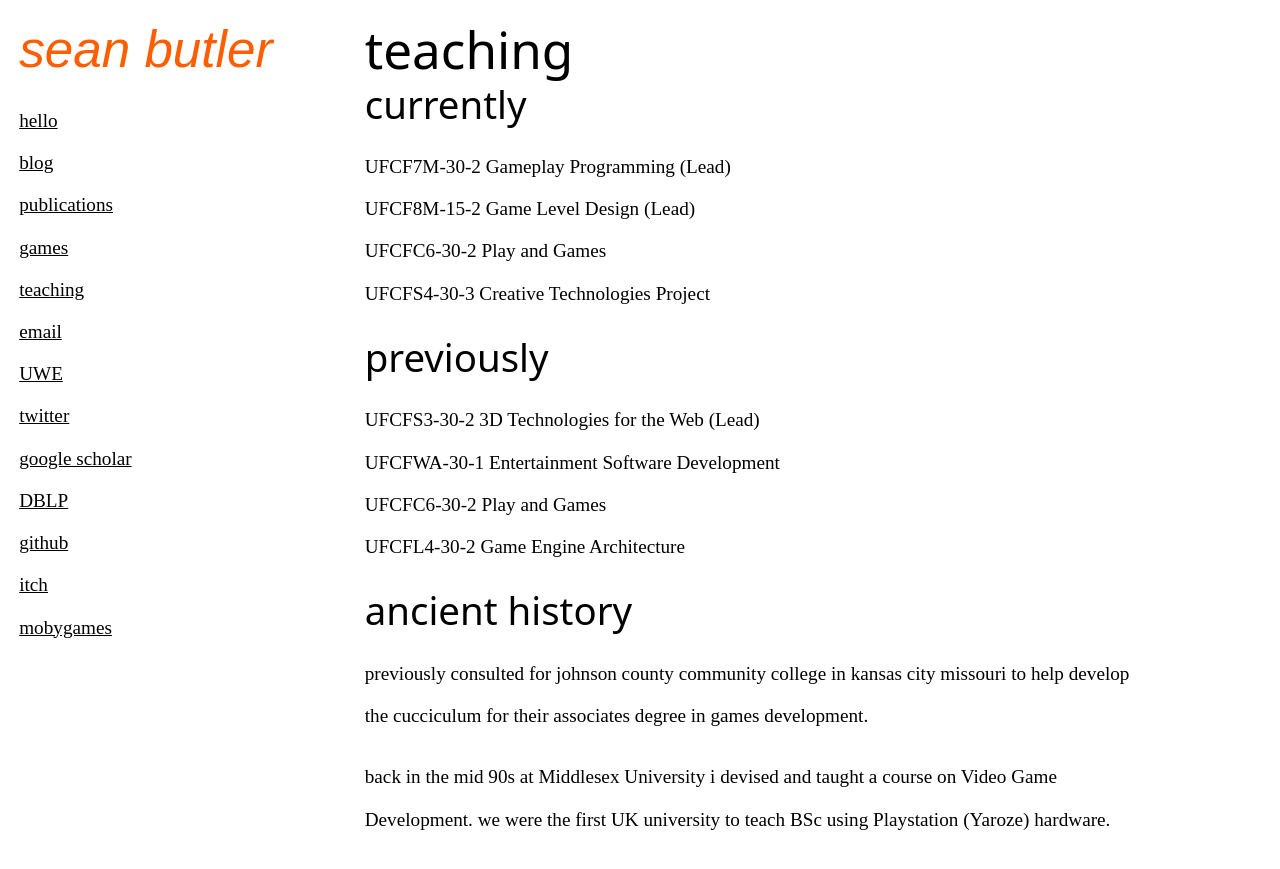
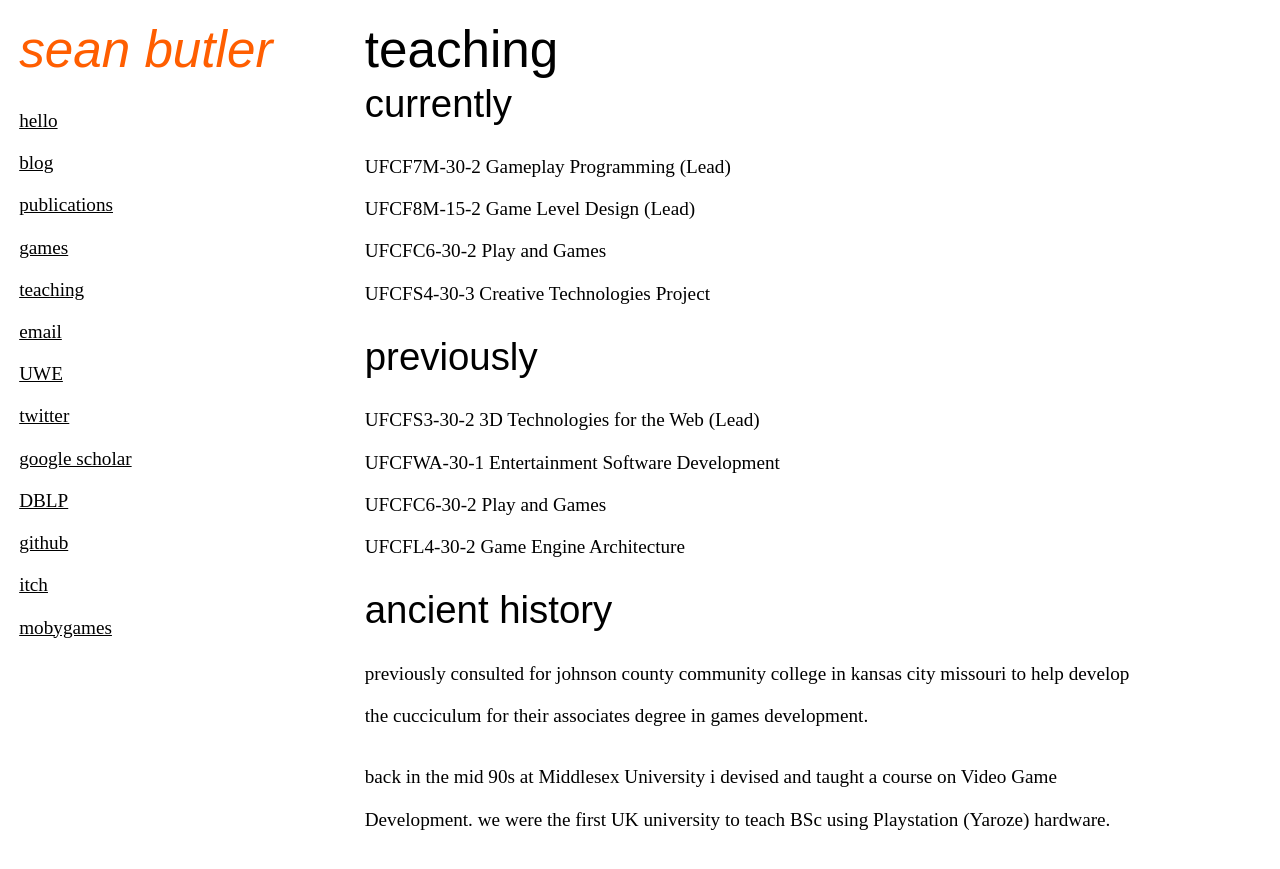
Before and after one commit to seanbutler/www.seanbutler.net, a Jekyll site: the page built from teaching/index.html, in a window 1280 px wide. Shown: the top 869 px of the page. Built offline with Jekyll 4.4.1, drawn with Linux system fonts in a browser that asks for light colours.

Commit message:
fixed font issue

```diff
--- a/css/mini.css
+++ b/css/mini.css
@@ -18,7 +18,7 @@ h1, h2, h3, h4, h5, h6 {
     font-size:      3vw;
     line-height:    120%;
 
-    font-family:    sans;
+    font-family:    Arial, Helvetica, sans-serif;
     font-weight:    normal;
     margin:         0px;
 }
@@ -104,7 +104,7 @@ img {
         font-size:      7vw;
         line-height:    120%;
 
-        font-family:    sans;
+        font-family:    sans-serif;
         font-weight:    normal;
         margin:         0px;
     }
```
